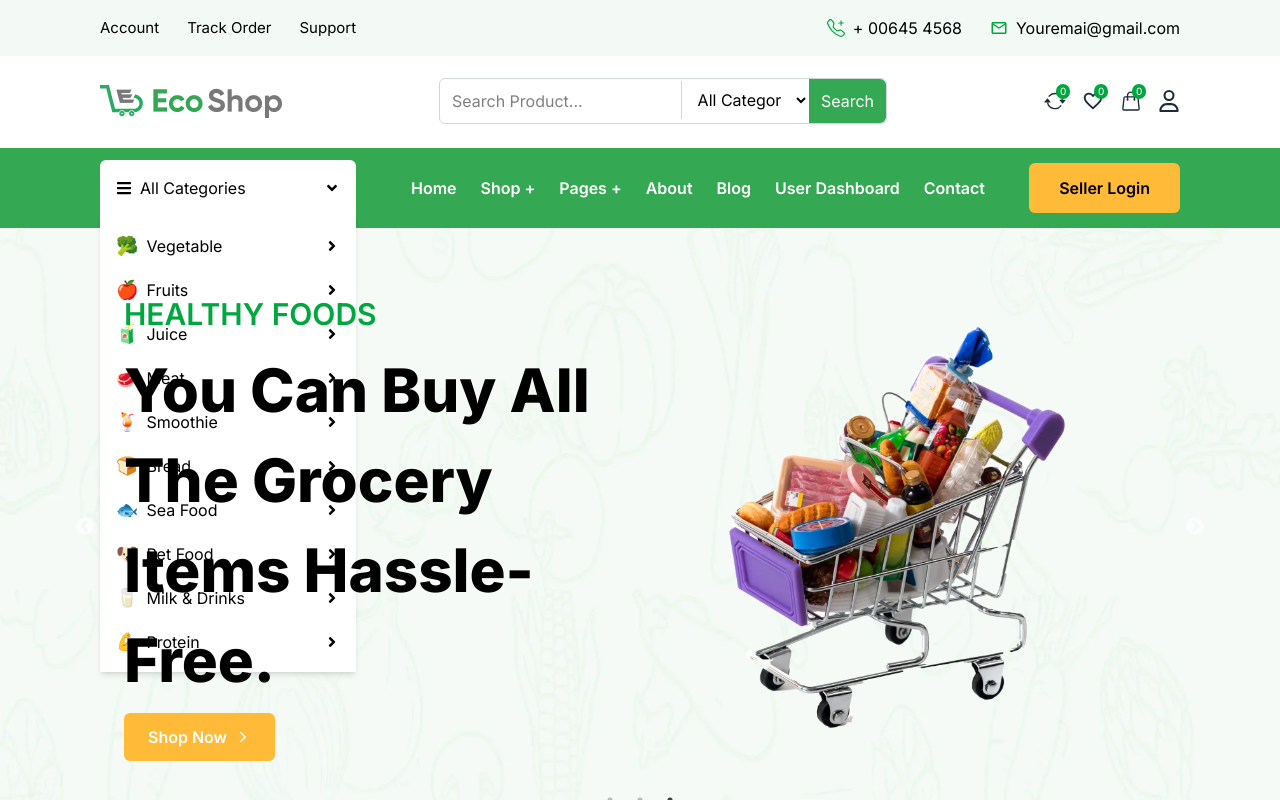
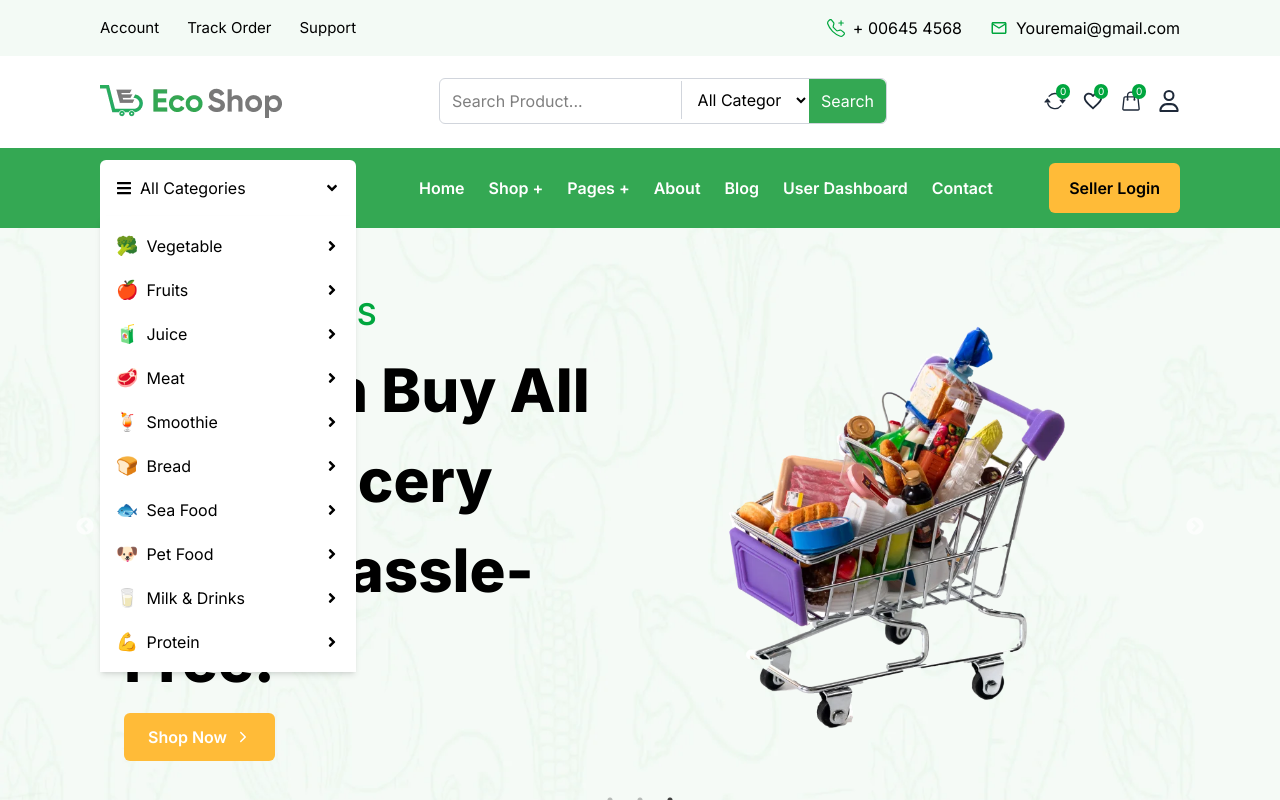
Before and after one commit to ahamedasif07/Project-Fresh-Grocery, a React (Vite) app: page / in a window 1280 px wide. Both pictures are taken after a click on the button "All Categories". Shown: the top 800 px of the page. Built offline with nearby package versions, Linux system fonts and the light colour scheme.

Commit message:
navbar fix

```diff
--- a/src/components/NavbarParts/BottomNav.jsx
+++ b/src/components/NavbarParts/BottomNav.jsx
@@ -44,7 +44,7 @@ const BottomNav = () => {
 
                 {/* Dropdown Menu */}
                 <div
-                  className={`absolute left-0 w-full bg-white shadow-md overflow-hidden transition-all duration-500 ease-in-out ${
+                  className={`absolute z-[1000] left-0 w-full bg-white shadow-md overflow-hidden transition-all duration-500 ease-in-out ${
                     isOpen
                       ? "max-h-[500px] opacity-100 py-2"
                       : "max-h-0 opacity-0 py-0"
@@ -67,7 +67,7 @@ const BottomNav = () => {
               {/* drop dowen end */}
 
               {/* munu item start */}
-              <div>
+              <div className="px-2">
                 <ul className="flex justify-center space-x-6 text-white font-semibold">
                   {[
                     "Home",
@@ -88,7 +88,7 @@ const BottomNav = () => {
             </div>
             {/* button start */}
             <div>
-              <button className="relative overflow-hidden px-[30px] py-[13px] font-semibold text-white bg-[#FFBB38] border-transparent rounded-md group">
+              <button className="relative overflow-hidden px-[20px] py-[13px] font-semibold text-white bg-[#FFBB38] border-transparent rounded-md group">
                 <span className="absolute inset-0 w-0 h-full  group-hover:bg-black group-hover:w-full transition-all duration-500 ease-out"></span>
                 <span className="relative text-black group-hover:text-white">
                   Seller Login
```
